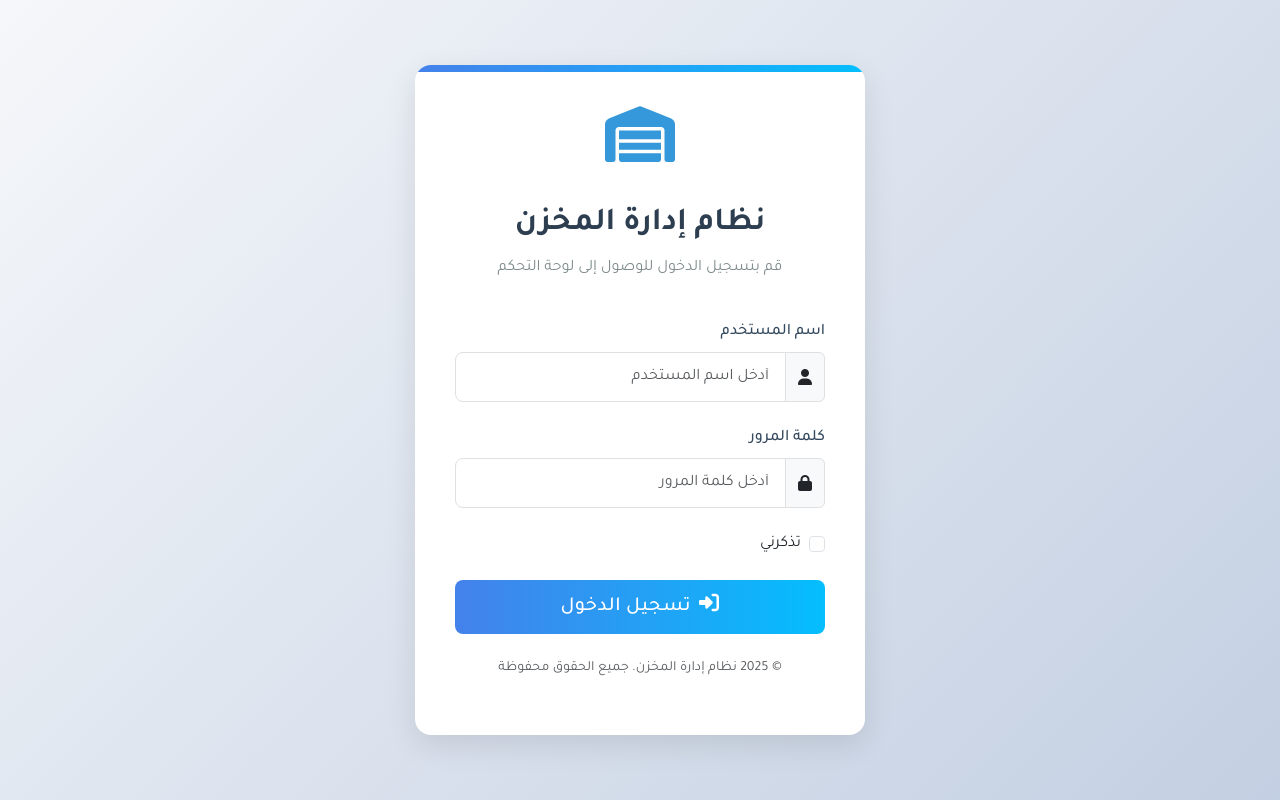
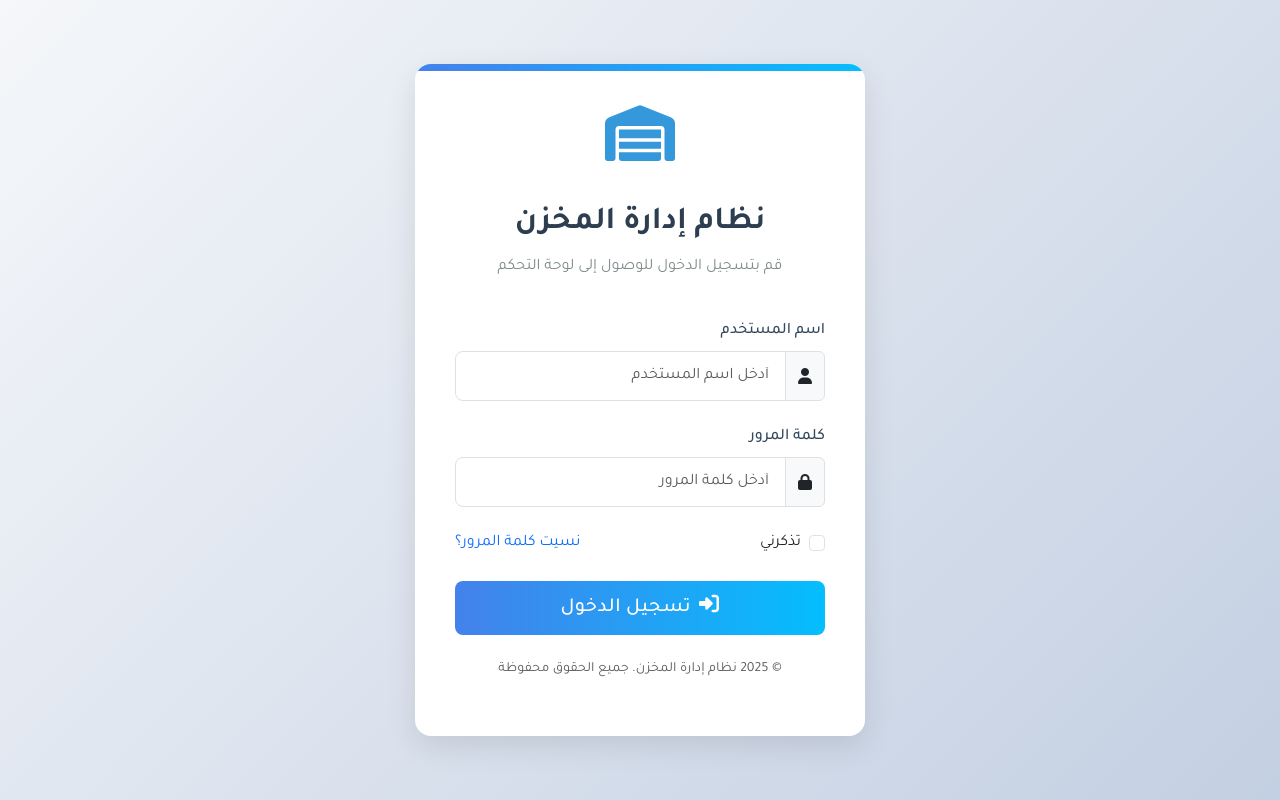
Before and after one commit to hafedEfheij/Inventory-management-system, a Flask app: page /login in a window 1280 px wide. Run offline with Flask 3, Linux system fonts and the light colour scheme.

Commit message:
Update login template to add password reset link

```diff
--- a/templates/login.html
+++ b/templates/login.html
@@ -177,9 +177,14 @@
                 {% endif %}
             </div>
 
-            <div class="mb-4 form-check">
-                {{ form.remember_me(class="form-check-input") }}
-                {{ form.remember_me.label(class="form-check-label") }}
+            <div class="d-flex justify-content-between mb-4">
+                <div class="form-check">
+                    {{ form.remember_me(class="form-check-input") }}
+                    {{ form.remember_me.label(class="form-check-label") }}
+                </div>
+                <div>
+                    <a href="{{ url_for('reset_password_request') }}" class="text-decoration-none">نسيت كلمة المرور؟</a>
+                </div>
             </div>
 
             <div class="d-grid mb-4">
```
